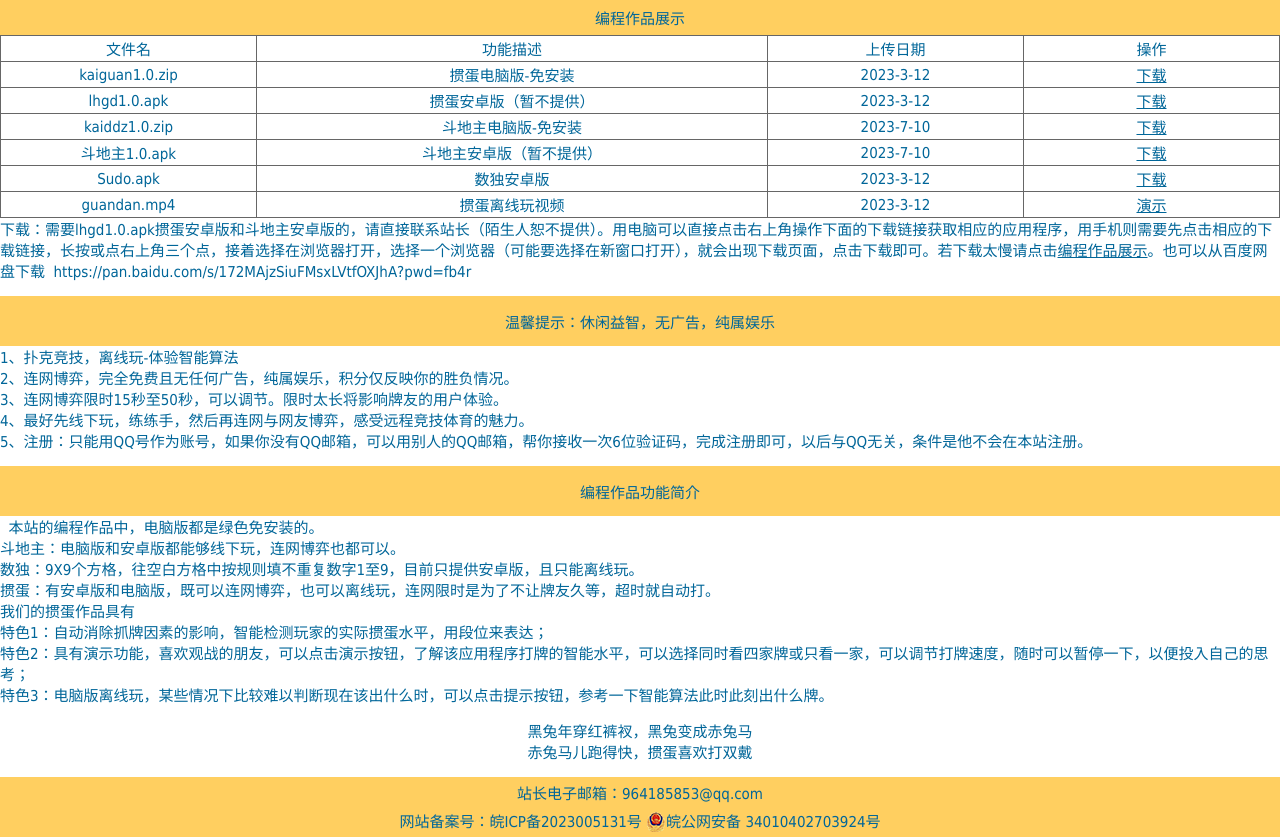
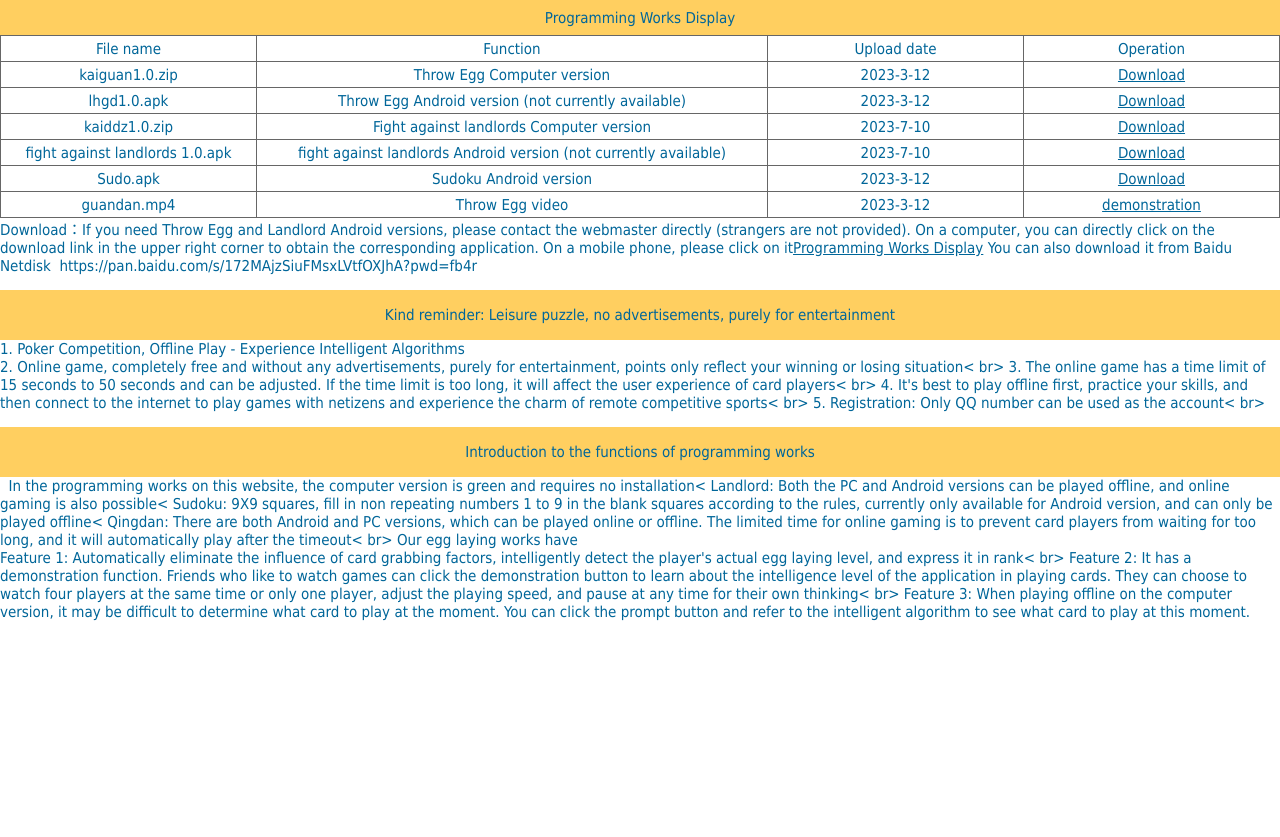
Before and after one commit to zhuxueguang/zhuxueguang.github.io, a plain HTML site: page index.html in a window 1280 px wide. After the commit the page ends 800 px from the top, so only its background shows below. Drawn offline with Linux system fonts and the light colour scheme.

Commit message:
Add files via upload

```diff
--- a/index.html
+++ b/index.html
@@ -1,14 +1,14 @@
 <html>
 	<head>
 		<meta http-equiv="Content-Type" content="text/html; charset=utf-8">
-			<title>编程作品展示</title>
+			<title>Programming Works Display</title>
 			<link rel="stylesheet" type="text/css" href="css/fontx.css"/>
 	</head>
 	<body topmargin="0" leftmargin="0" bottommargin="0">
 					<table width="100%" border="0" align="center" cellpadding="0" cellspacing="0">
 				<tr>
 					<td height="35" bgcolor="#FFCF60">
-						<div align="center">编程作品展示</div>
+						<div align="center">Programming Works Display</div>
 					</td>
 				</tr>
 				<tr>
@@ -16,16 +16,16 @@
 						<table width="100%" height="25" border="0" align="center" cellpadding="0" cellspacing="1">
 							<tr>
 								<td width="20%" height="25" bgcolor="#FFFFFF">
-									<div align="center">文件名</div>
+									<div align="center">File name</div>
 								</td>
 								<td width="40%" height="25" bgcolor="#FFFFFF">
-									<div align="center">功能描述</div>
+									<div align="center">Function</div>
 								</td>
 								<td width="20%" height="25" bgcolor="#FFFFFF">
-									<div align="center">上传日期</div>
+									<div align="center">Upload date</div>
 								</td>
 								<td width="20%" height="25" bgcolor="#FFFFFF">
-									<div align="center">操作</div>
+									<div align="center">Operation</div>
 								</td>
 							</tr>
 							<tr>
@@ -35,7 +35,7 @@
 								</td>
 								<td height="25" bgcolor="#FFFFFF">
 									<div align="center">
-										掼蛋电脑版-免安装							</div>
+										Throw Egg Computer version				</div>
 								</td>
 								<td height="25" bgcolor="#FFFFFF">
 									<div align="center">
@@ -43,18 +43,18 @@
 								</td>
 								<td height="25" bgcolor="#FFFFFF">
 									<div align="center">
-										<a href="./down/kaiguan1.0.zip"  download="kaiguan1.0.zip">下载</a>
+										<a href="http://47.115.231.136//down/kaiguan1.0.zip"  download="kaiguan1.0.zip">Download</a>
 									</div>
 								</td>
 							</tr>
 							<tr>
 								<td height="25" bgcolor="#FFFFFF">
 									<div align="center">
-										lhgd1.0.apk								</div>
+										lhgd1.0.apk		</div>
 								</td>
 								<td height="25" bgcolor="#FFFFFF">
 									<div align="center">
-										掼蛋安卓版（暂不提供）		</div>
+										Throw Egg Android version (not currently available)	</div>
 								</td>
 								<td height="25" bgcolor="#FFFFFF">
 									<div align="center">
@@ -62,7 +62,7 @@
 								</td>
 								<td height="25" bgcolor="#FFFFFF">
 									<div align="center">
-										<a href="./down/lhgd1.0.apk"  download="lhgd1.0.apk">下载</a>
+										<a href="http://47.115.231.136//down/lhgd1.0.apk"  download="lhgd1.0.apk">Download</a>
 									</div>
 								</td>
 							</tr>
@@ -73,7 +73,7 @@
 								</td>
 								<td height="25" bgcolor="#FFFFFF">
 									<div align="center">
-										斗地主电脑版-免安装							</div>
+										Fight against landlords Computer version						</div>
 								</td>
 								<td height="25" bgcolor="#FFFFFF">
 									<div align="center">
@@ -81,18 +81,18 @@
 								</td>
 								<td height="25" bgcolor="#FFFFFF">
 									<div align="center">
-										<a href="./down/kaiddz1.0.zip"  download="kaiddz1.0.zip">下载</a>
+										<a href="http://47.115.231.136//down/kaiddz1.0.zip"  download="kaiddz1.0.zip">Download</a>
 									</div>
 								</td>
 							</tr>
 							<tr>
 								<td height="25" bgcolor="#FFFFFF">
 									<div align="center">
-										斗地主1.0.apk								</div>
+										fight against landlords 1.0.apk								</div>
 								</td>
 								<td height="25" bgcolor="#FFFFFF">
 									<div align="center">
-										斗地主安卓版（暂不提供）			</div>
+										fight against landlords Android version (not currently available)			</div>
 								</td>
 								<td height="25" bgcolor="#FFFFFF">
 									<div align="center">
@@ -100,7 +100,7 @@
 								</td>
 								<td height="25" bgcolor="#FFFFFF">
 									<div align="center">
-										<a href="./down/斗地主1.0.apk"  download="斗地主1.0.apk">下载</a>
+										<a href="http://47.115.231.136//down/斗地主1.0.apk"  download="fight against landlords 1.0.apk">Download</a>
 									</div>
 								</td>
 							</tr>
@@ -111,7 +111,7 @@
 								</td>
 								<td height="25" bgcolor="#FFFFFF">
 									<div align="center">
-										数独安卓版							</div>
+										Sudoku Android version						</div>
 								</td>
 								<td height="25" bgcolor="#FFFFFF">
 									<div align="center">
@@ -119,7 +119,7 @@
 								</td>
 								<td height="25" bgcolor="#FFFFFF">
 									<div align="center">
-										<a href="./down/Sudo.apk"  download="Sudo.apk">下载</a>
+										<a href="http://47.115.231.136//down/Sudo.apk"  download="Sudo.apk">Download</a>
 									</div>
 								</td>
 							</tr>
@@ -130,7 +130,7 @@
 								</td>
 								<td height="25" bgcolor="#FFFFFF">
 									<div align="center">
-										掼蛋离线玩视频					</div>
+										Throw Egg video					</div>
 								</td>
 								<td height="25" bgcolor="#FFFFFF">
 									<div align="center">
@@ -138,17 +138,17 @@
 								</td>
 								<td height="25" bgcolor="#FFFFFF">
 									<div align="center">
-										<a href="./down/guandan.mp4" >演示</a>
+										<a href="http://47.115.231.136//down/guandan.mp4" >demonstration</a>
 									</div>
 								</td>
 							</tr>
-							</table>
+													</table>
 					</td>
 				</tr>
 							<tr>
 									<td height="25" bgcolor="#FFFFFF">
 										<div align="left">
-											下载：需要lhgd1.0.apk掼蛋安卓版和斗地主安卓版的，请直接联系站长（陌生人恕不提供）。用电脑可以直接点击右上角操作下面的下载链接获取相应的应用程序，用手机则需要先点击相应的下载链接，长按或点右上角三个点，接着选择在浏览器打开，选择一个浏览器（可能要选择在新窗口打开），就会出现下载页面，点击下载即可。若下载太慢请点击<a href="http://47.115.231.136/">编程作品展示</a>。也可以从百度网盘下载&nbsp;&nbsp;https://pan.baidu.com/s/172MAjzSiuFMsxLVtfOXJhA?pwd=fb4r
+											Download：If you need Throw Egg and Landlord Android versions, please contact the webmaster directly (strangers are not provided). On a computer, you can directly click on the download link in the upper right corner to obtain the corresponding application. On a mobile phone, please click on it<a href="http://47.115.231.136/">Programming Works Display</a> You can also download it from Baidu Netdisk&nbsp;&nbsp;https://pan.baidu.com/s/172MAjzSiuFMsxLVtfOXJhA?pwd=fb4r
 										</div>
 									</td>
 							</tr>
@@ -160,18 +160,17 @@
 					<tr><td height="15" bgcolor="#FFFFFF"></td></tr>
 					<tr>
 						<td height="50" bgcolor="#FFCF60">
-							<div align="center">温馨提示：休闲益智，无广告，纯属娱乐</div>
+							<div align="center">Kind reminder: Leisure puzzle, no advertisements, purely for entertainment</div>
 						</td>
 					</tr>
 					<tr>
 									<td height="25" bgcolor="#FFFFFF">
 										<div align="left">
-											1、扑克竞技，离线玩-体验智能算法<br>
-											2、连网博弈，完全免费且无任何广告，纯属娱乐，积分仅反映你的胜负情况。<br>
-											3、连网博弈限时15秒至50秒，可以调节。限时太长将影响牌友的用户体验。<br>
-											4、最好先线下玩，练练手，然后再连网与网友博弈，感受远程竞技体育的魅力。<br>
-											5、注册：只能用QQ号作为账号，如果你没有QQ邮箱，可以用别人的QQ邮箱，帮你接收一次6位验证码，完成注册即可，以后与QQ无关，条件是他不会在本站注册。<br>
-										</div>
+1. Poker Competition, Offline Play - Experience Intelligent Algorithms<br>
+2. Online game, completely free and without any advertisements, purely for entertainment, points only reflect your winning or losing situation< br>
+3. The online game has a time limit of 15 seconds to 50 seconds and can be adjusted. If the time limit is too long, it will affect the user experience of card players< br>
+4. It's best to play offline first, practice your skills, and then connect to the internet to play games with netizens and experience the charm of remote competitive sports< br>
+5. Registration: Only QQ number can be used as the account< br>										</div>
 									</td>
 								</tr>
 					<tr><td height="15" bgcolor="#FFFFFF"></td></tr>
@@ -179,39 +178,22 @@
 						<table width="100%" border="0" align="center" cellpadding="0" cellspacing="0">
 					<tr>
 						<td height="50" bgcolor="#FFCF60">
-							<div align="center">编程作品功能简介</div>
+							<div align="center">Introduction to the functions of programming works</div>
 						</td>
 					</tr>
 																<tr>
 									<td height="25" bgcolor="#FFFFFF">
 										<div align="left">
-											&nbsp;&nbsp;本站的编程作品中，电脑版都是绿色免安装的。<br>斗地主：电脑版和安卓版都能够线下玩，连网博弈也都可以。<br>数独：9X9个方格，往空白方格中按规则填不重复数字1至9，目前只提供安卓版，且只能离线玩。<br>掼蛋：有安卓版和电脑版，既可以连网博弈，也可以离线玩，连网限时是为了不让牌友久等，超时就自动打。<br>
-											我们的掼蛋作品具有<br>
-											特色1：自动消除抓牌因素的影响，智能检测玩家的实际掼蛋水平，用段位来表达；<br>
-											特色2：具有演示功能，喜欢观战的朋友，可以点击演示按钮，了解该应用程序打牌的智能水平，可以选择同时看四家牌或只看一家，可以调节打牌速度，随时可以暂停一下，以便投入自己的思考；<br>
-											特色3：电脑版离线玩，某些情况下比较难以判断现在该出什么时，可以点击提示按钮，参考一下智能算法此时此刻出什么牌。
+											&nbsp;&nbsp;In the programming works on this website, the computer version is green and requires no installation< Landlord: Both the PC and Android versions can be played offline, and online gaming is also possible< Sudoku: 9X9 squares, fill in non repeating numbers 1 to 9 in the blank squares according to the rules, currently only available for Android version, and can only be played offline< Qingdan: There are both Android and PC versions, which can be played online or offline. The limited time for online gaming is to prevent card players from waiting for too long, and it will automatically play after the timeout< br>
+Our egg laying works have<br>
+Feature 1: Automatically eliminate the influence of card grabbing factors, intelligently detect the player's actual egg laying level, and express it in rank< br>
+Feature 2: It has a demonstration function. Friends who like to watch games can click the demonstration button to learn about the intelligence level of the application in playing cards. They can choose to watch four players at the same time or only one player, adjust the playing speed, and pause at any time for their own thinking< br>
+Feature 3: When playing offline on the computer version, it may be difficult to determine what card to play at the moment. You can click the prompt button and refer to the intelligent algorithm to see what card to play at this moment.
 										</div>
 									</td>
 								</tr>
-														<tr><td height="15" bgcolor="#FFFFFF"></td></tr>
-														<tr><td height="25" bgcolor="#FFFFFF">
-															<div align="center">黑兔年穿红裤衩，黑兔变成赤兔马<br>赤兔马儿跑得快，掼蛋喜欢打双戴</div>
-														</td></tr>
+
 														<tr><td height="15" bgcolor="#FFFFFF"></td></tr>
 				</table>
-						<table width="100%" border="0" align="center" cellpadding="0" cellspacing="0">
-					<tr>
-						<td height="30" bgcolor="#FFCF60">
-							<div align="center">站长电子邮箱：964185853@qq.com</div>
-						</td>
-					</tr>
-					<tr>
-						<td height="30" bgcolor="#FFCF60">
-							<div align="center">
-								<p><a target="_blank" href="https://beian.miit.gov.cn" style="display:inline-block;text-decoration:none;height:20px;line-height:20px;">网站备案号：皖ICP备2023005131号</a>
-		 		<a target="_blank" href="http://www.beian.gov.cn/portal/registerSystemInfo?recordcode=34010402703924" style="display:inline-block;text-decoration:none;height:20px;line-height:20px;"><img src="./down/beian.png" style="float:left;"/>皖公网安备 34010402703924号</a></p>
-								</div></td>
-					</tr>
-					</table>
 				</body>
 </html>
```
